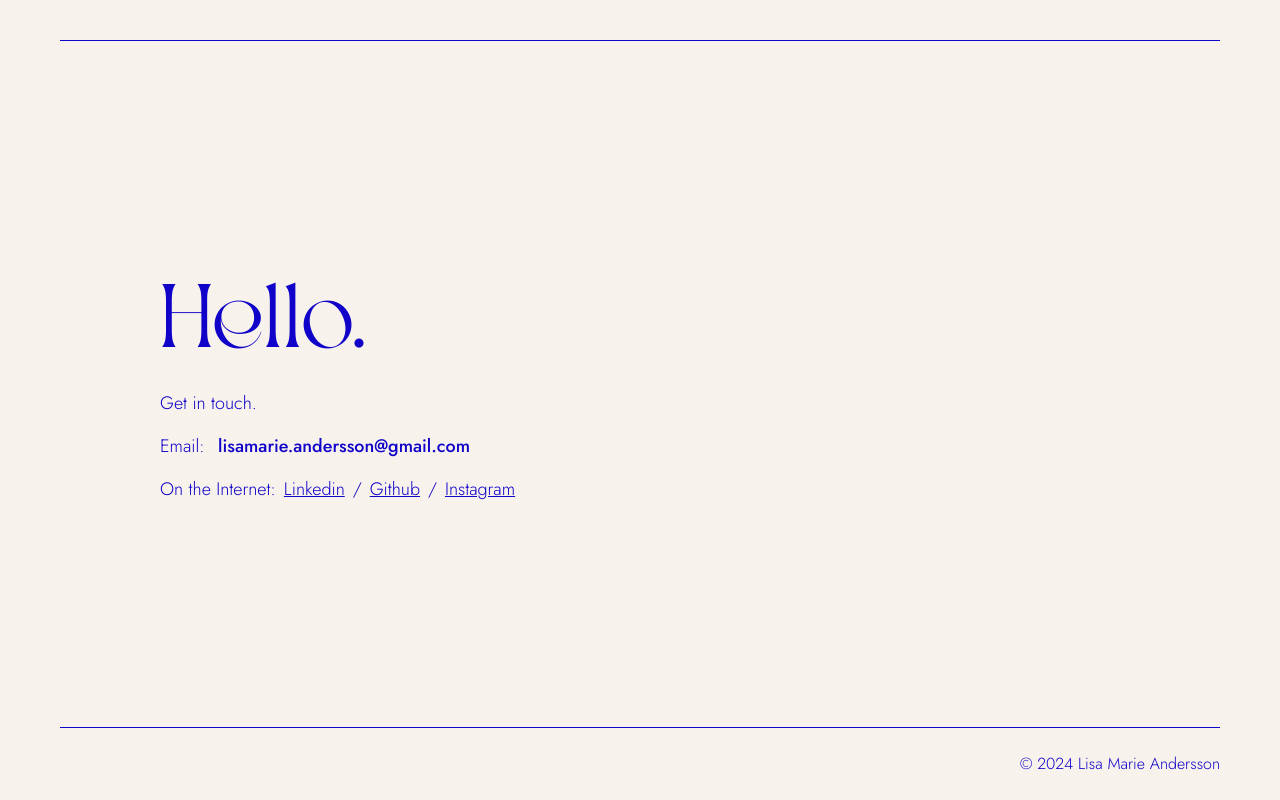
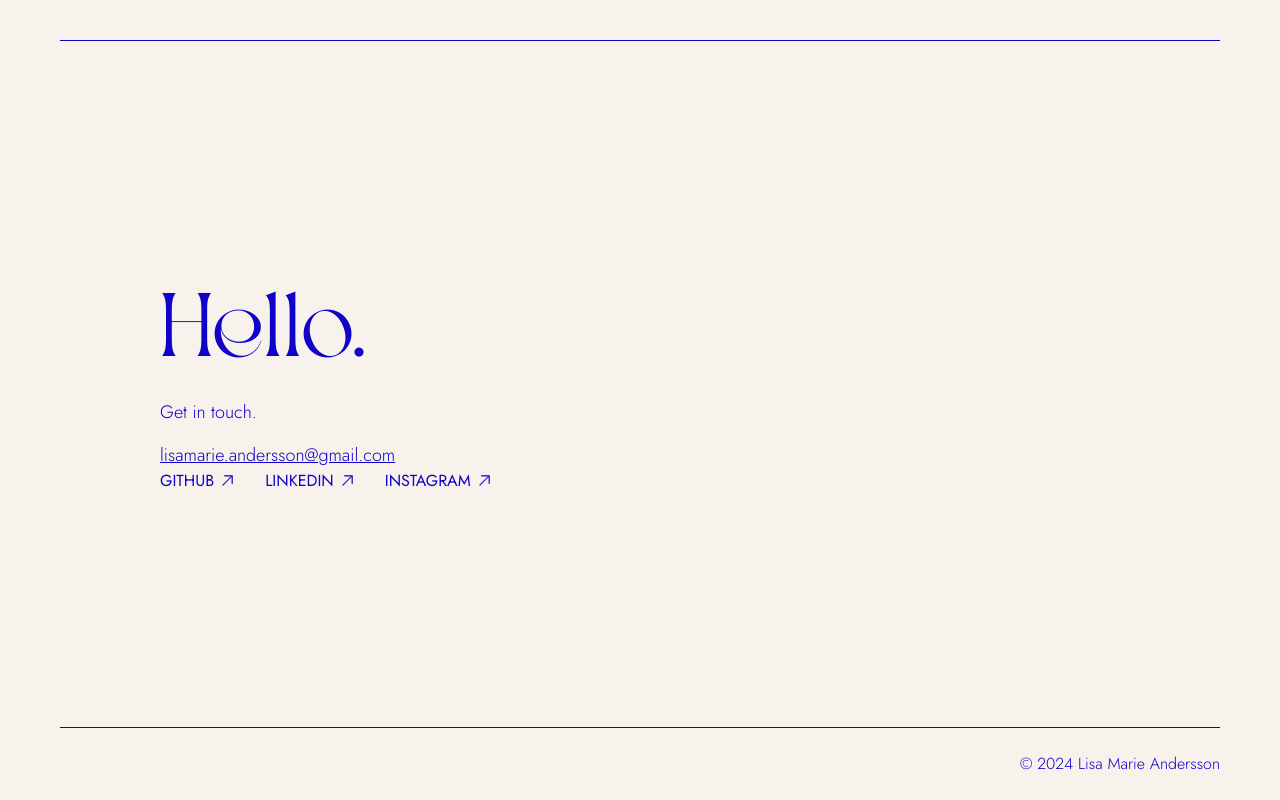
Before and after one commit to lisamarieandersson/showcase-pro, a React (Vite) app: page /contact in a window 1280 px wide. Built offline with nearby package versions, Linux system fonts and the light colour scheme.

Commit message:
edit css and refactor component

```diff
--- a/src/components/contact/Contact.scss
+++ b/src/components/contact/Contact.scss
@@ -16,22 +16,10 @@
     margin-block-start: $spacing-xxs;
   }
 
-  &__email,
-  &__internet {
-    display: flex;
-    flex-direction: row;
+  &__email {
     margin-block-start: $spacing-xxs;
-    gap: 0.5rem;
-
-    &-text {
-      @include feature-text;
-    }
 
     &-address {
-      @include highlight-text;
-    }
-
-    &-link {
       @include standard-link;
     }
   }
--- a/src/components/contact/Contact.tsx
+++ b/src/components/contact/Contact.tsx
@@ -1,3 +1,4 @@
+import SocialLinks from '../social-links/SocialLinks';
 import './Contact.scss';
 
 function Contact() {
@@ -6,7 +7,6 @@ function Contact() {
       <h1 className="contact__heading">Hello.</h1>
       <p className="contact__text">Get in touch.</p>
       <div className="contact__email">
-        <p className="contact__email-text">Email:&nbsp;</p>
         <a
           href="mailto:lisamarie.andersson@gmail.com"
           className="contact__email-address"
@@ -14,29 +14,7 @@ function Contact() {
           lisamarie.andersson@gmail.com
         </a>
       </div>
-      <div className="contact__internet">
-        <p className="contact__internet-text">On the Internet:</p>
-        <a
-          href="https://www.linkedin.com/in/lisa-marie-andersson-a11682140/"
-          className="contact__internet-link"
-        >
-          Linkedin
-        </a>
-        <p className="contact__internet-text">/</p>
-        <a
-          href="https://github.com/lisamarieandersson"
-          className="contact__internet-link"
-        >
-          Github
-        </a>
-        <p className="contact__internet-text">/</p>
-        <a
-          href="https://www.instagram.com/upthewoodenhills/"
-          className="contact__internet-link"
-        >
-          Instagram
-        </a>
-      </div>
+      <SocialLinks />
     </div>
   );
 }
```
